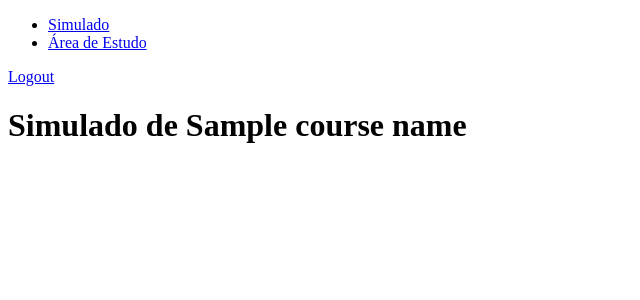
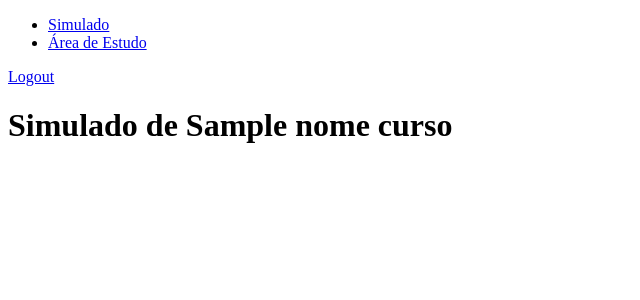
Before and after one commit to atelie/trenade2014, a CakePHP app: the page made by app/View/Exams/exam.ctp in a window 1280 px wide. Shown: the top 300 px of the page, without its empty margins (0-640 px from the left). Run offline with PHP 8.4 and a stand-in for CakePHP, Linux system fonts and the light colour scheme; the template is opened without the code that fills it: most values are stand-ins (such as "Sample title", 1, 10 or a date in 2020); some libraries are stand-ins or nearby versions.

Commit message:
View de Simulados

```diff
--- a/app/Controller/ExamsController.php
+++ b/app/Controller/ExamsController.php
@@ -13,6 +13,7 @@
                 $course = $this->Course->find('first',
                     array( 'conditions' => array('Course.id' => $id_busca)));
                 $course_name = $course['Course']['name'];
+                $this->set('nome_curso', $course_name);
             }else {
                 $this->redirect(array('action' => 'index'));
             }
--- a/app/View/Exams/exam.ctp
+++ b/app/View/Exams/exam.ctp
@@ -19,7 +19,7 @@
 			</div>
 		</div>
 		<div class="content">
-			<h1>Simulado de <?= $course_name;?></h1>
+			<h1>Simulado de <?php echo $nome_curso;?></h1>
 		</div>
 	</div>
 </body>
```
